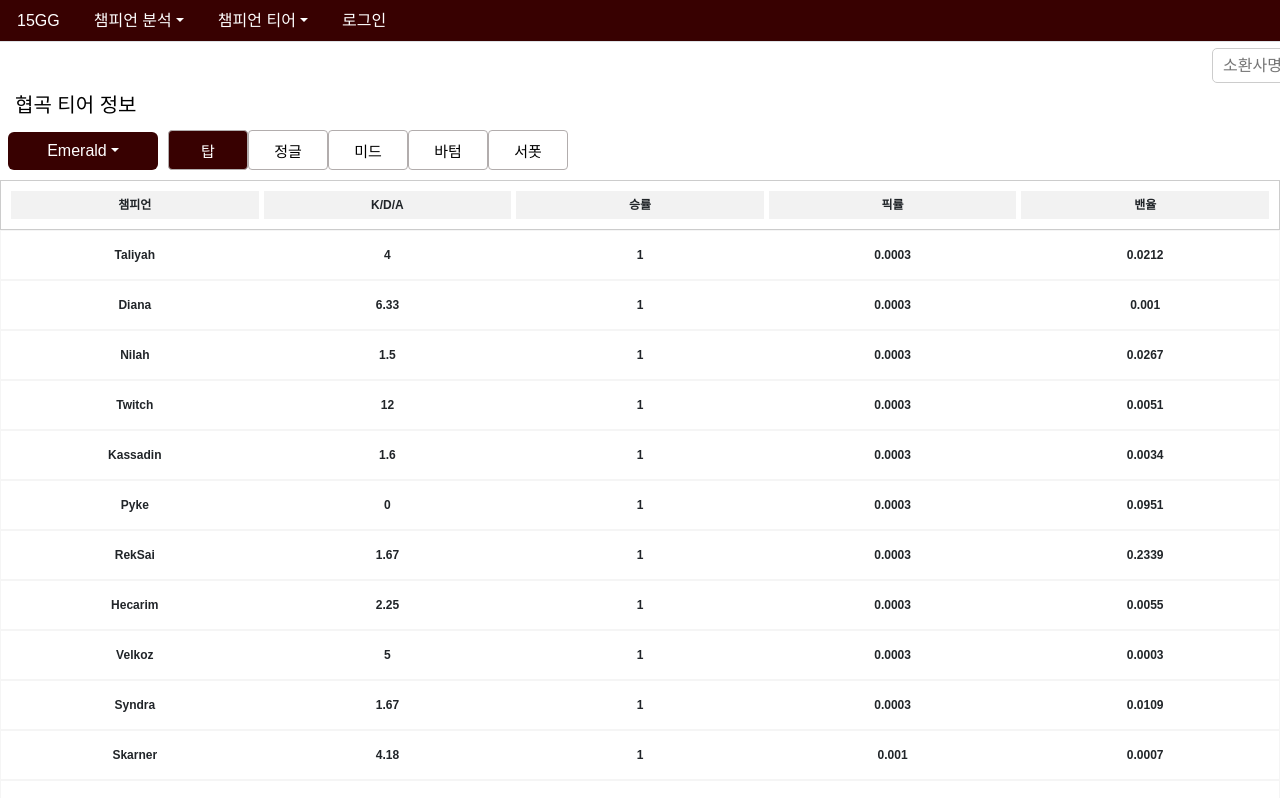
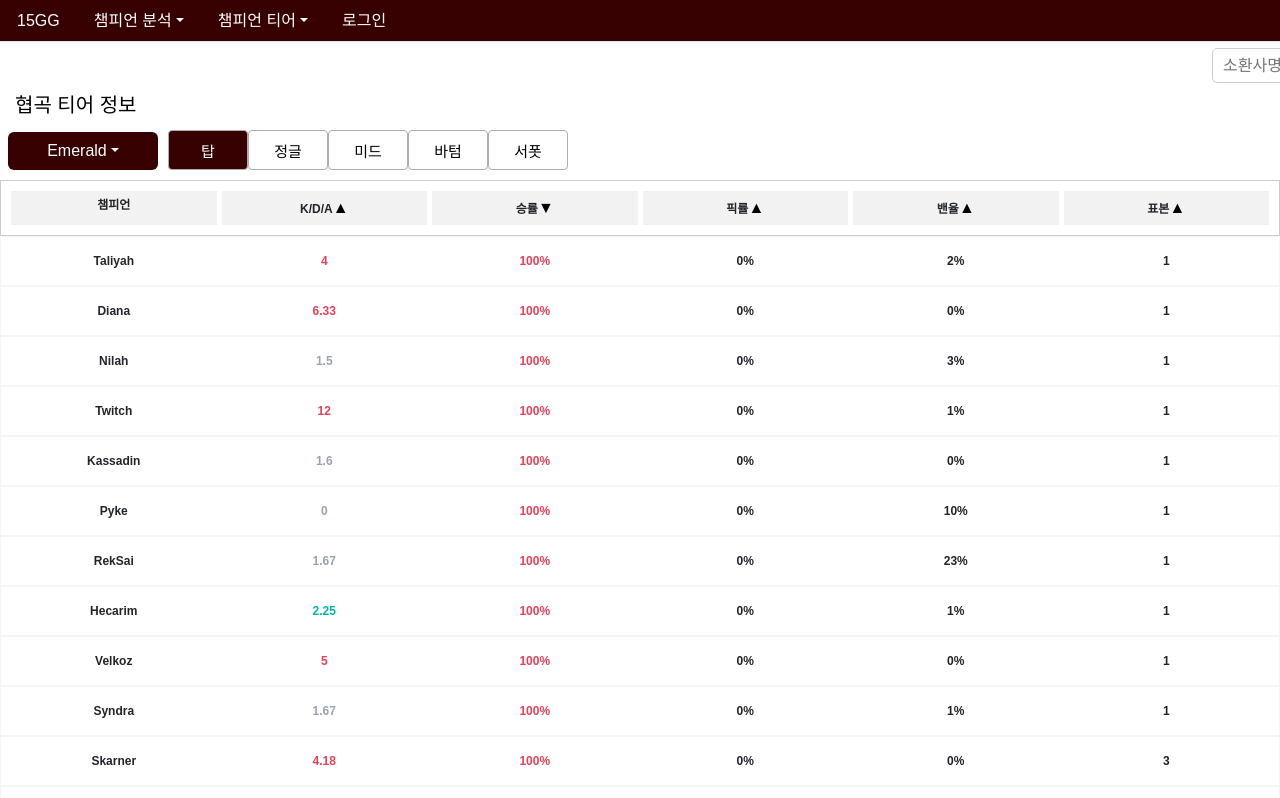
Before and after one commit to chan9511/15GG, a React (Create React App) app in the folder my-app/: page /tier/classic in a window 1280 px wide. Shown: the top 798 px of the page. Built offline with nearby package versions, Linux system fonts and the light colour scheme.

Commit message:
분석페이지 맵핑완료

```diff
--- a/my-app/src/pages/tier/Classic.js
+++ b/my-app/src/pages/tier/Classic.js
@@ -7,6 +7,8 @@
   const [isDropdownOpen, setIsDropdownOpen] = useState(false);
   const [selectedTier, setSelectedTier] = useState("Emerald");
   const [selectedRole, setSelectedRole] = useState("탑");
+  const [sortBy, setSortBy] = useState("win_rate"); // 초기 정렬 승률 높은순
+  const [sortDirection, setSortDirection] = useState("descending");
 
   const toggleDropdown = () => {
     setIsDropdownOpen(!isDropdownOpen);
@@ -34,29 +36,51 @@
     setSelectedRole(role);
   };
 
+  const toggleSortDirection = () => {
+    setSortDirection(
+      sortDirection === "ascending" ? "descending" : "ascending"
+    );
+  };
+
   // Filter data based on the selected role
   const filteredData = () => {
     switch (selectedRole) {
       case "탑":
-          return championData.filter((champion) => champion.teamPosition === "TOP");
+        return championData.filter(
+          (champion) => champion.teamPosition === "TOP"
+        );
       case "정글":
-          return championData.filter((champion) => champion.teamPosition === "JUNGLE");
+        return championData.filter(
+          (champion) => champion.teamPosition === "JUNGLE"
+        );
       case "미드":
-          return championData.filter((champion) => champion.teamPosition === "MIDDLE");
+        return championData.filter(
+          (champion) => champion.teamPosition === "MIDDLE"
+        );
       case "바텀":
-          return championData.filter((champion) => champion.teamPosition === "BOTTOM");
+        return championData.filter(
+          (champion) => champion.teamPosition === "BOTTOM"
+        );
       case "서폿":
-          return championData.filter((champion) => champion.teamPosition === "UTILITY");
+        return championData.filter(
+          (champion) => champion.teamPosition === "UTILITY"
+        );
       default:
-          return [];
+        return []; // 선택한 역할에 맞는 데이터가 없는 경우 빈 배열 반환
     }
   };
 
   const currentRoleData = filteredData();
 
-    // 승률에 따라 데이터 정렬
+  console.log(currentRoleData);
+  // Sort data based on the selected sortBy and sortDirection
+
   const sortedData = currentRoleData.slice().sort((a, b) => {
-      return b.win_rate - a.win_rate;
+    if (sortDirection === "ascending") {
+      return a[sortBy] - b[sortBy];
+    } else {
+      return b[sortBy] - a[sortBy];
+    }
   });
 
   return (
@@ -103,7 +127,9 @@
               <button
                 key={role}
                 type="button"
-                  className={`nav-button ${selectedRole === role ? "active" : ""}`}
+                className={`nav-button ${
+                  selectedRole === role ? "active" : ""
+                }`}
                 onClick={() => handleRoleClick(role)}
               >
                 {role}
@@ -116,18 +142,92 @@
       <div>
         <div className="table-container1">
           <div className="table-header">챔피언</div>
-            <div className="table-header">K/D/A</div>
-            <div className="table-header">승률</div>
-            <div className="table-header">픽률</div>
-            <div className="table-header">밴율</div>
+          <div className="table-header">
+            K/D/A
+            <button onClick={() => setSortBy("av_kda")}>
+              {sortBy === "av_kda"
+                ? sortDirection === "ascending"
+                  ? "▲"
+                  : "▼"
+                : "▲"}
+            </button>
+          </div>
+          <div className="table-header">
+            승률
+            <button onClick={() => setSortBy("win_rate")}>
+              {sortBy === "win_rate"
+                ? sortDirection === "ascending"
+                  ? "▲"
+                  : "▼"
+                : "▲"}
+            </button>
+          </div>
+          <div className="table-header">
+            픽률
+            <button onClick={() => setSortBy("pick_rate")}>
+              {sortBy === "pick_rate"
+                ? sortDirection === "ascending"
+                  ? "▲"
+                  : "▼"
+                : "▲"}
+            </button>
+          </div>
+          <div className="table-header">
+            밴율
+            <button onClick={() => setSortBy("ban_rate")}>
+              {sortBy === "ban_rate"
+                ? sortDirection === "ascending"
+                  ? "▲"
+                  : "▼"
+                : "▲"}
+            </button>
+          </div>
+          <div className="table-header">
+            표본
+            <button onClick={() => setSortBy("pick_cnt")}>
+              {sortBy === "pick_cnt"
+                ? sortDirection === "ascending"
+                  ? "▲"
+                  : "▼"
+                : "▲"}
+            </button>
+          </div>
         </div>
         {sortedData.map((champion) => (
           <div key={champion.championName} className="table-row">
             <div className="table-data">{champion.championName}</div>
-              <div className="table-data">{champion.av_kda}</div>
-              <div className="table-data">{champion.win_rate}</div>
-              <div className="table-data">{champion.pick_rate}</div>
-              <div className="table-data">{champion.ban_rate}</div>
+            <div
+              className="table-data"
+              style={{
+                color:
+                  champion.av_kda >= 4
+                    ? "#E84057"
+                    : champion.av_kda >= 3
+                    ? "#0093FF"
+                    : champion.av_kda >= 2
+                    ? "#00BBA3"
+                    : champion.av_kda < 2
+                    ? "#9AA4AF"
+                    : "inherit",
+              }}
+            >
+              {champion.av_kda}
+            </div>
+            <div
+              className="table-data"
+              style={{
+                color: champion.win_rate >= 0.6 ? "#E84057" : "inherit",
+              }}
+            >
+              {(champion.win_rate * 100).toFixed(0)}%
+            </div>
+            <div className="table-data">
+              {(champion.pick_rate * 100).toFixed(0)}%
+            </div>
+            <div className="table-data">
+              {(champion.ban_rate * 100).toFixed(0)}%
+            </div>
+            <div className="table-data">{champion.pick_cnt}</div>
           </div>
         ))}
       </div>
--- a/my-app/src/pages/tier/style/Classic.css
+++ b/my-app/src/pages/tier/style/Classic.css
@@ -20,7 +20,7 @@
   }
   .table-row {
     display: grid;
-    grid-template-columns: repeat(5, 1fr); /* 5개의 열을 가진 그리드 */
+    grid-template-columns: repeat(6, 1fr); /* 5개의 열을 가진 그리드 */
     gap: 5px; /* 셀 간격 설정 */
     border: 1px solid #f5f5f5; /* 테이블 테두리 스타일 */
     padding: 10px; /* 테이블 패딩 설정 */
@@ -36,7 +36,7 @@
 
   .table-container1 {
     display: grid;
-    grid-template-columns: repeat(5 , 1fr); /* 5개의 열을 가진 그리드 */
+    grid-template-columns: repeat(6 , 1fr); /* 5개의 열을 가진 그리드 */
     gap: 5px; /* 셀 간격 설정 */
     border: 1px solid #ccc; /* 테이블 테두리 스타일 */
     padding: 10px; /* 테이블 패딩 설정 */
```
Also changed, not shown: my-app/src/pages/anal/Aram_Search.js (+34 -43 lines), my-app/src/pages/anal/Classic_Search.js (+32 -52 lines), my-app/src/pages/anal/json/em.json. Lines whose indentation alone changed are shown as unchanged.
